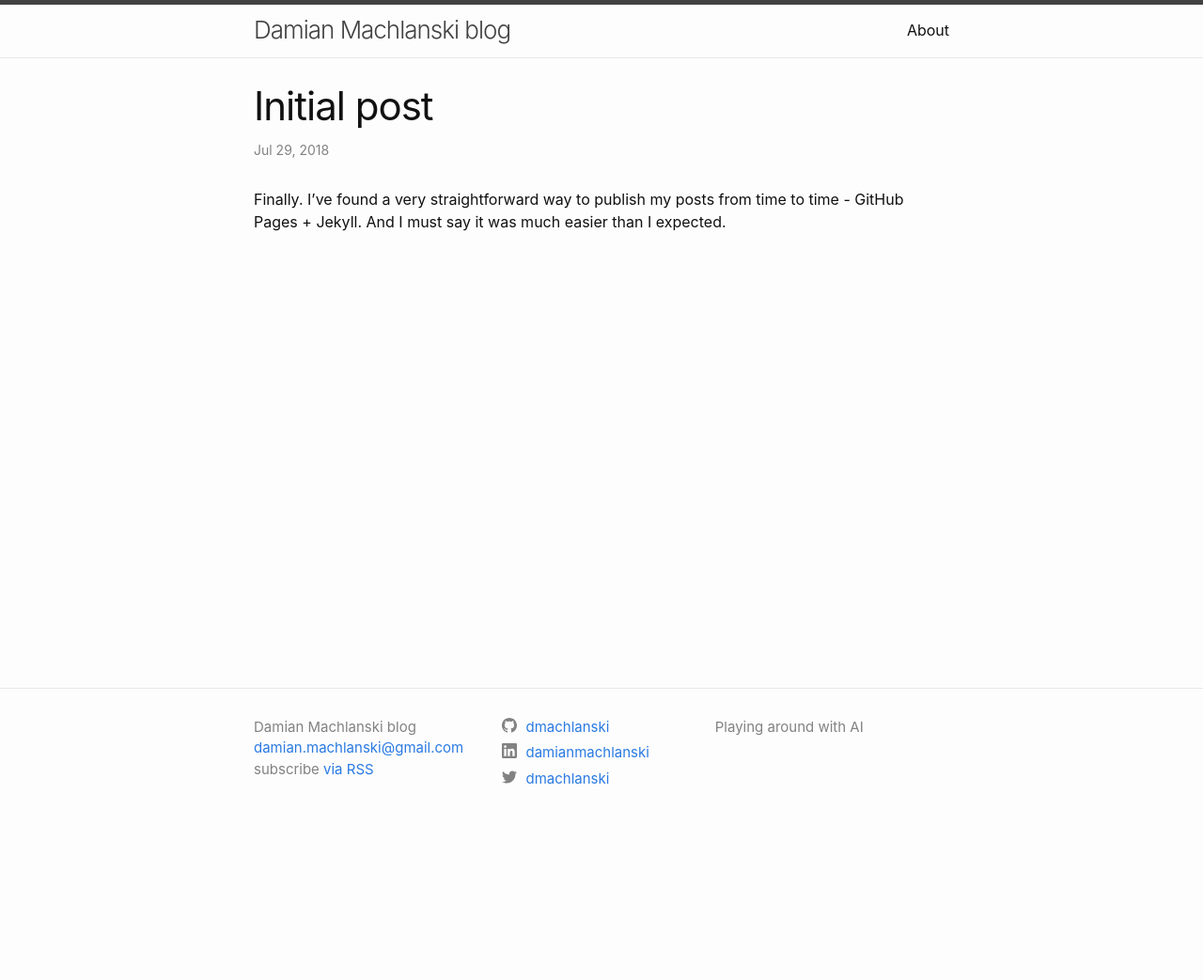
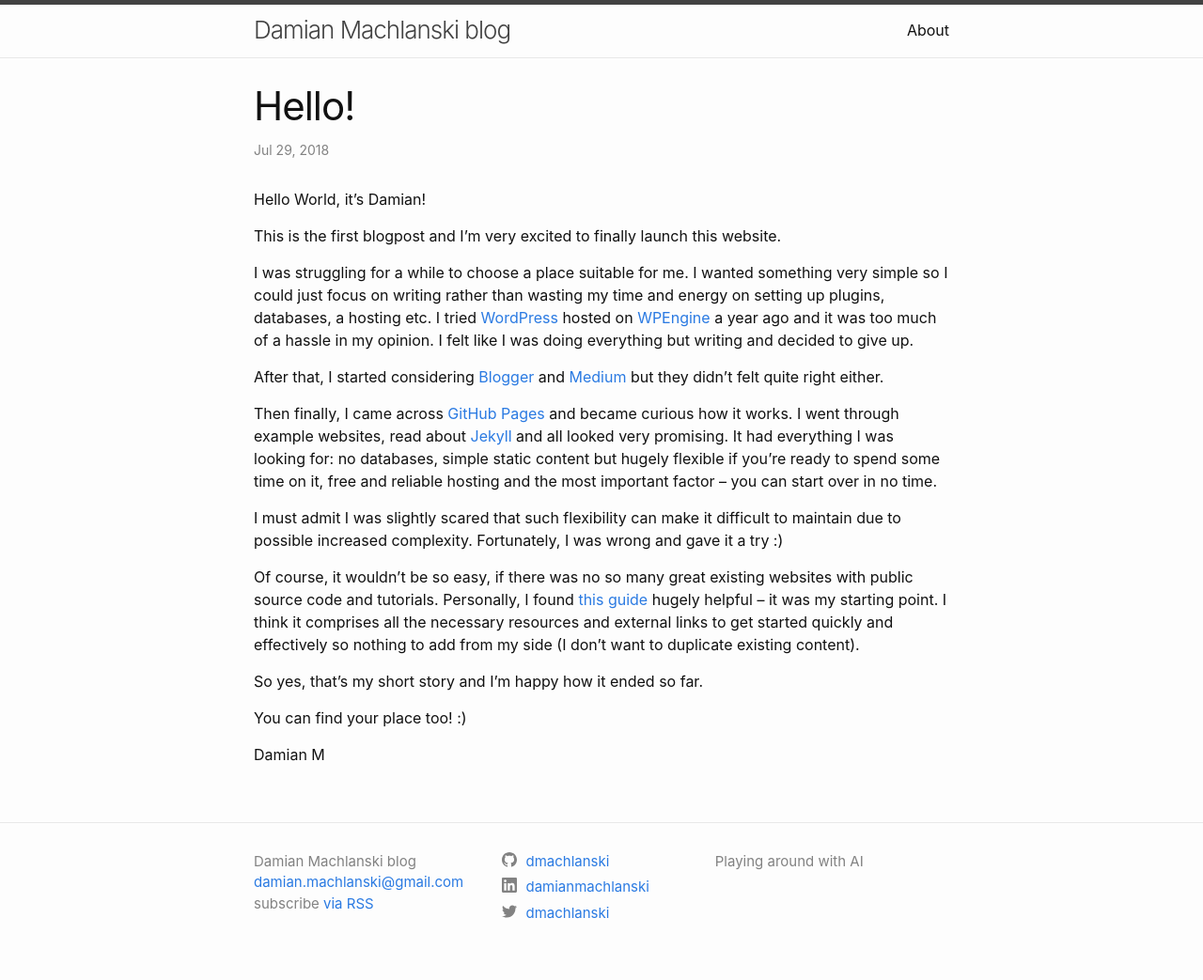
Before and after one commit to dmachlanski/dmachlanski.github.io, a Jekyll site: the page built from _posts/2018-07-29-damian-machlanski-site-launched.md, in a window 1280 px wide. Shown: the whole page at 94% size. Built offline with Jekyll 4.4.1, drawn with Linux system fonts in a browser that asks for light colours; comment, search, counter and statistics services are not loaded; before the commit the page ends 900 px from its top, so only the background shows below that.

Commit message:
Initial post made more complete

```diff
--- a/_posts/2018-07-29-damian-machlanski-site-launched.md
+++ b/_posts/2018-07-29-damian-machlanski-site-launched.md
@@ -1,8 +1,26 @@
 ---
 layout: post
-title: "Initial post"
-excerpt: "Just a few words to get started"
+title: "Hello!"
+excerpt: "The very first post on this blog"
 date: 2018-07-29
 ---
 
-Finally. I've found a very straightforward way to publish my posts from time to time - GitHub Pages + Jekyll. And I must say it was much easier than I expected.
+Hello World, it’s Damian!
+
+This is the first blogpost and I’m very excited to finally launch this website.
+
+I was struggling for a while to choose a place suitable for me. I wanted something very simple so I could just focus on writing rather than wasting my time and energy on setting up plugins, databases, a hosting etc. I tried [WordPress](https://wordpress.org/) hosted on [WPEngine](https://wpengine.co.uk/) a year ago and it was too much of a hassle in my opinion. I felt like I was doing everything but writing and decided to give up.
+
+After that, I started considering [Blogger](https://www.blogger.com) and [Medium](https://medium.com/) but they didn’t felt quite right either.
+
+Then finally, I came across [GitHub Pages](https://pages.github.com/) and became curious how it works. I went through example websites, read about [Jekyll](https://jekyllrb.com/) and all looked very promising. It had everything I was looking for: no databases, simple static content but hugely flexible if you’re ready to spend some time on it, free and reliable hosting and the most important factor – you can start over in no time.
+
+I must admit I was slightly scared that such flexibility can make it difficult to maintain due to possible increased complexity. Fortunately, I was wrong and gave it a try :)
+
+Of course, it wouldn’t be so easy, if there was no so many great existing websites with public source code and tutorials. Personally, I found [this guide](http://jmcglone.com/guides/github-pages/) hugely helpful – it was my starting point. I think it comprises all the necessary resources and external links to get started quickly and effectively so nothing to add from my side (I don’t want to duplicate existing content).
+
+So yes, that’s my short story and I’m happy how it ended so far.
+
+You can find your place too! :)
+
+Damian M
```
